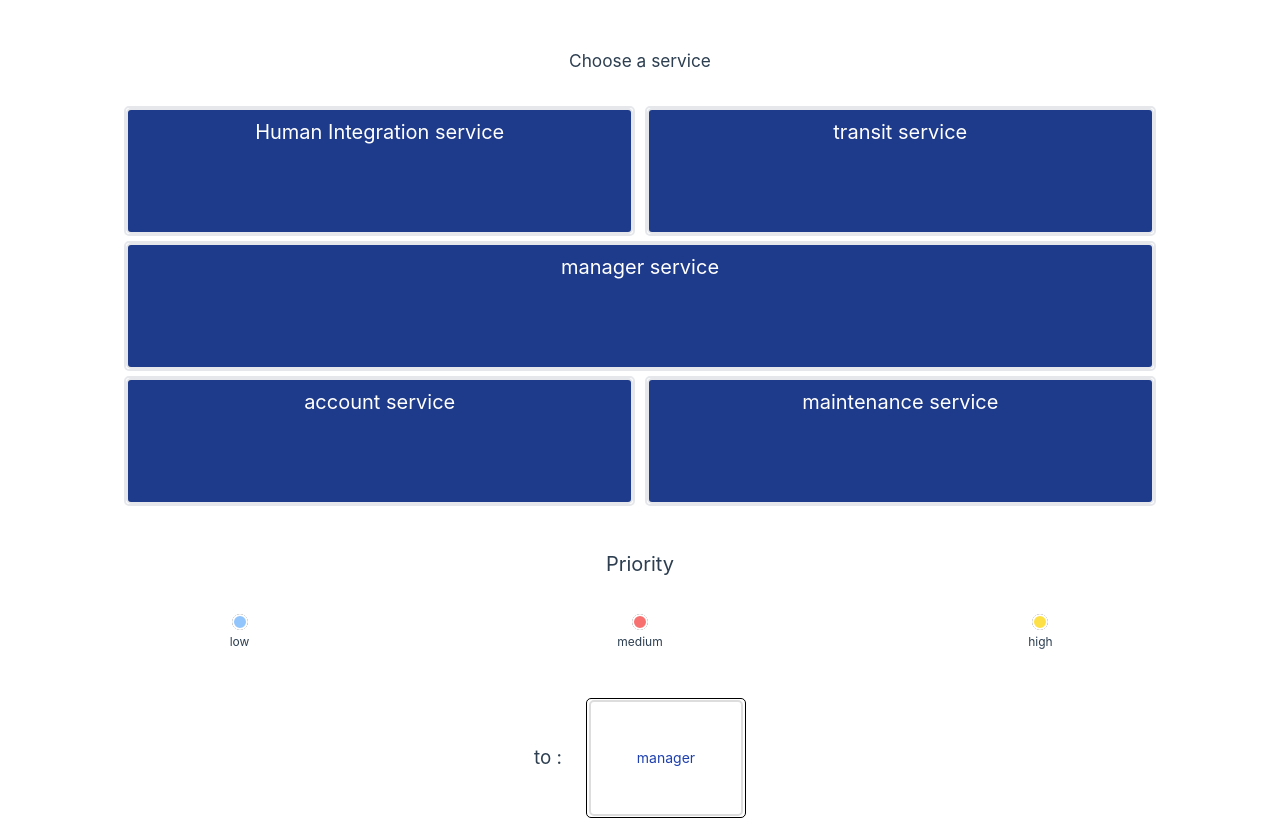
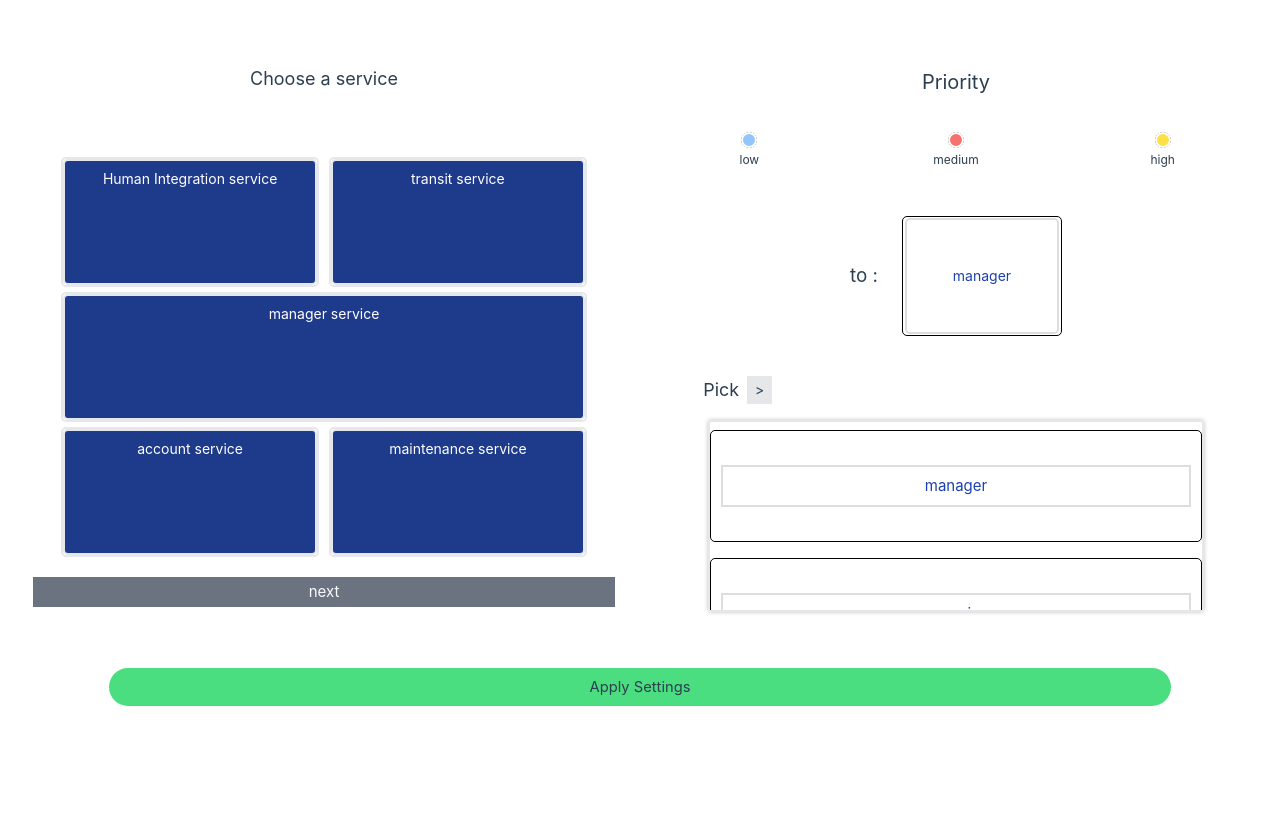
Before and after one commit to BeinRain06/transit-com-app, a Vue app in the folder vue-transit/: page / in a window 1280 px wide. Shown: the top 820 px of the page. Built offline with nearby package versions, Linux system fonts and the light colour scheme; a web font is replaced by a local one.

Commit message:
BasicsSelection.vue --update-1 page v1

```diff
--- a/vue-transit/src/components/BasicsSelection.vue
+++ b/vue-transit/src/components/BasicsSelection.vue
@@ -37,6 +37,7 @@ const work_posts = ref<string[]>([
   <div class="settings_service_wrapper">
     <div class="settings_service_content w-full my-2">
       <div class="service_wrapper">
+        <div class="service_office">
           <div>
             <h4 class="title_stage_city">Choose a service</h4>
           </div>
@@ -45,6 +46,10 @@ const work_posts = ref<string[]>([
               <div class="service_act">
                 <span class="service_act_label"> {{ innerElt.name }} </span>
               </div>
+            </div>
+          </div>
+          <div class="stage_btn_wrap">
+            <button class="btn_stage_next">next</button>
           </div>
         </div>
         <div class="service_target">
@@ -93,7 +98,7 @@ const work_posts = ref<string[]>([
         </div>
       </div>
       <div class="btn_settings_wrap w-full flex_row_center">
-        <button class="btn_apply_set bg-green-600">Apply Settings</button>
+        <button class="btn_apply_set bg-green-400">Apply Settings</button>
       </div>
     </div>
   </div>
@@ -111,7 +116,7 @@ const work_posts = ref<string[]>([
   .settings_service_wrapper {
     width: 100vw;
     min-height: 100vh;
-    padding: 1rem 0.5rem 1.5rem;
+    padding: 0 0.5rem 1.5rem;
     margin: 0 auto;
   }
 
@@ -120,14 +125,18 @@ const work_posts = ref<string[]>([
     @apply flex flex-col justify-center items-center w-full;
   }
 
-  /** service stage **/
+  /** service office **/
+
+  .service_office {
+    width: 100%;
+  }
 
   .title_stage_city {
-    margin: 1rem 0;
+    margin: 1rem;
+    text-align: center;
   }
 
   .service_stage_ct {
-    flex-basis: 100%;
     inline-size: 100%;
     margin: 0 auto;
     display: grid;
@@ -161,7 +170,7 @@ const work_posts = ref<string[]>([
     padding: 0.5rem;
     text-align: center;
     border-radius: 5px;
-    @apply text-white text-xs md:text-xl bg-blue-900 border-2 border-solid border-gray-200;
+    @apply text-white text-xs md:text-sm bg-blue-900 border-2 border-solid border-gray-200;
   }
 
   #human_integration_service.service_act_wrap {
@@ -178,6 +187,18 @@ const work_posts = ref<string[]>([
   }
   #maintenance_service.service_act_wrap {
     grid-area: maint;
+  }
+
+  /** button next **/
+  .stage_btn_wrap {
+    width: 100%;
+    margin: 0.75rem auto 0;
+  }
+
+  .btn_stage_next {
+    width: 100%;
+    padding: 0.25rem 0;
+    @apply text-gray-50 bg-gray-500;
   }
 
   /** priority stage **/
@@ -296,9 +317,19 @@ const work_posts = ref<string[]>([
 }
 
 @media (min-width: 460px) {
+  .title_stage_city {
+    margin: 1rem;
+    text-align: left;
+  }
+
   .text_label {
     font-size: calc(16px + 0.15vw);
   }
+
+  .stage_btn_wrap {
+    width: 92%;
+  }
+
   .recipient_info {
     padding: 1.5rem 0 0.5rem;
     margin: 1rem 0;
@@ -318,12 +349,16 @@ const work_posts = ref<string[]>([
 
 @media (min-width: 790px) {
   .title_stage_city {
-    margin: 1.5rem 0 2rem;
-    font-size: calc(16px + 0.1vw);
+    margin: 1.5rem 1rem 2rem;
+    @apply text-lg;
   }
 
   .settings_service_wrapper {
     padding: 1rem 0.5rem 3rem;
+  }
+
+  .stage_btn_wrap {
+    margin: 1.25rem auto 0;
   }
 
   .service_stage_ct {
@@ -349,4 +384,26 @@ const work_posts = ref<string[]>([
     border-radius: 24px;
   }
 }
+
+@media (min-width: 960px) {
+  .title_stage_city {
+    margin: 0 auto;
+    height: 92px;
+    text-align: center;
+  }
+
+  .service_wrapper {
+    height: 100%;
+    flex-wrap: wrap;
+    @apply flex flex-row justify-center items-center w-full;
+  }
+
+  .service_office {
+    width: 50%;
+  }
+
+  .service_target {
+    width: 50%;
+  }
+}
 </style>
```
Lines whose indentation alone changed are shown as unchanged.
